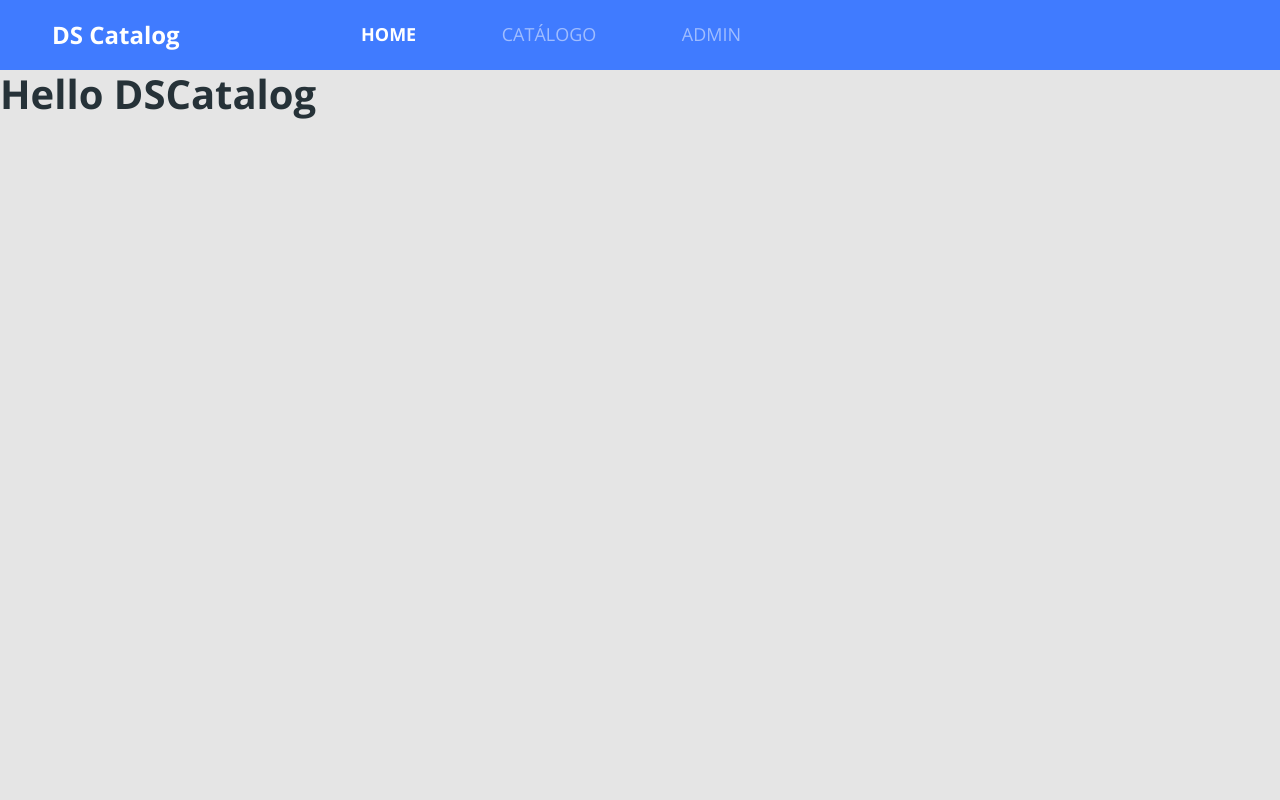
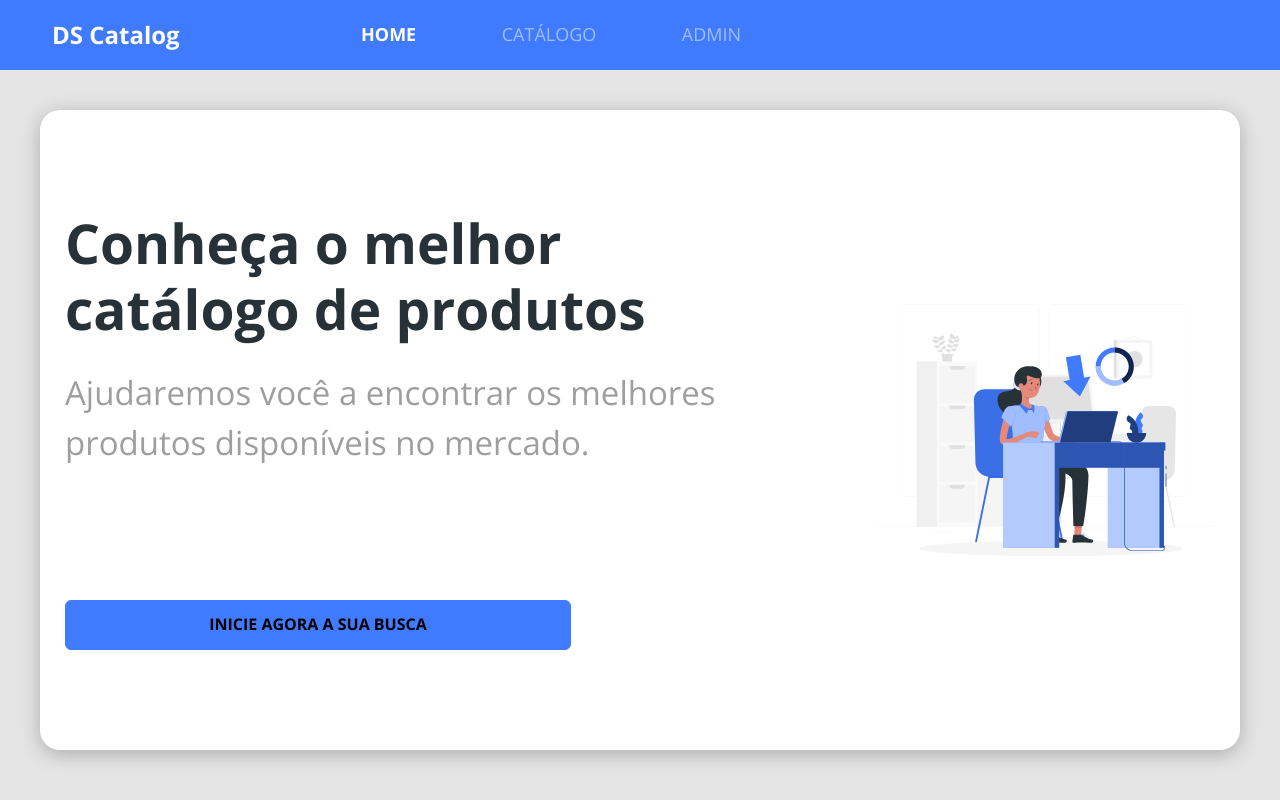
Before and after one commit to xflprflx/dscatalog, a React (Create React App) app in the folder frontweb/: page / in a window 1280 px wide. Built offline with nearby package versions, Linux system fonts and the light colour scheme; the HTML template or start-up script is replaced by a standard one.

Commit message:
Home styling

```diff
--- a/frontweb/src/App.tsx
+++ b/frontweb/src/App.tsx
@@ -1,14 +1,11 @@
-import Navbar from 'components/Navbar';
 import './assets/styles/custom.scss';
 import './App.css';
+import Home from 'pages/Home';
 
 const App = () => {
   return (
-    <>
-      <Navbar />
-      <h1>Hello DSCatalog</h1>
-    </>
+    <Home />
   );
-}
+};
 
 export default App;
--- /dev/null
+++ b/frontweb/src/components/ButtonIcon/index.tsx
@@ -0,0 +1,12 @@
+import './styles.css'
+
+const ButtonIcon = () => {
+
+    return (
+        <button className="btn btn-primary btn-icon">
+            <h6>INICIE AGORA A SUA BUSCA</h6>
+        </button>
+    )
+}
+
+export default ButtonIcon;
--- /dev/null
+++ b/frontweb/src/components/ButtonIcon/styles.css
@@ -0,0 +1,3 @@
+.btn-icon {
+    height: 50px;
+}
--- a/frontweb/src/components/Navbar/styles.css
+++ b/frontweb/src/components/Navbar/styles.css
@@ -1,10 +1,10 @@
-.main-nav{
-
+nav.main-nav{
+    padding-left: 40px;
     min-height: 70px;
 }
 
 .nav-logo-text, .nav-logo-text:hover {
-    padding-left: 40px;
+
     color: #fff;
 }
 
--- /dev/null
+++ b/frontweb/src/pages/Home/index.tsx
@@ -0,0 +1,32 @@
+import { ReactComponent as MainImage } from 'assets/images/main-image.svg';
+import ButtonIcon from 'components/ButtonIcon';
+import Navbar from 'components/Navbar';
+
+import './styles.css';
+
+const Home = () => {
+  return (
+    <>
+      <Navbar />
+      <div className="home-container">
+        <div className="home-card">
+          <div className="home-content-container">
+            <div>
+              <h1>Conheça o melhor catálogo de produtos</h1>
+              <p>
+                Ajudaremos você a encontrar os melhores produtos disponíveis no
+                mercado.
+              </p>
+            </div>
+            <ButtonIcon />
+          </div>
+          <div className="home-image-container">
+            <MainImage></MainImage>
+          </div>
+        </div>
+      </div>
+    </>
+  );
+};
+
+export default Home;
--- /dev/null
+++ b/frontweb/src/pages/Home/styles.css
@@ -0,0 +1,135 @@
+.home-container {
+  padding: 10px;
+  font-size: 20px;
+  text-align: center;
+}
+
+.home-card {
+  display: flex;
+  flex-direction: column-reverse;
+  background-color: #fff;
+  box-shadow: 0px 4px 20px 0px rgba(0, 0, 0, 0.25);
+  border-radius: 20px;
+}
+
+.home-content-container {
+  display: flex;
+  flex-direction: column;
+  align-items: center;
+  padding: 10px 10px 60px 10px;
+}
+
+.home-content-container h1 {
+  width: 260px;
+  font-size: 1em;
+  margin-bottom: 15px;
+}
+
+.home-content-container p {
+  width: 260px;
+  color: #9e9e9e;
+  font-size: 0.6em;
+  margin-bottom: 30px;
+}
+
+.home-image-container {
+  padding: 50px 15px;
+}
+
+.home-image-container svg {
+  width: 100%;
+  height: auto;
+}
+
+@media (min-width: 576px) {
+  .home-container {
+    padding: 15px;
+    font-size: 40px;
+  }
+
+  .home-content-container h1 {
+    width: 506px;
+    margin-bottom: 20px;
+  }
+  .home-content-container p {
+    width: 506px;
+    margin-bottom: 20px;
+  }
+
+  .home-content-container button {
+    width: 506px;
+  }
+
+  .home-image-container svg {
+    width: 506px;
+  }
+
+  @media (min-width: 768px) {
+    .home-image-container {
+      padding: 100px 20px;
+    }
+
+    .home-content-container {
+      padding: 20px 20px 100px 20px;
+    }
+  }
+
+  @media (min-width: 992px) {
+    .home-container {
+      font-size: 55px;
+      padding: 40px;
+    }
+
+    .home-image-container {
+      padding: 125px 20px;
+    }
+
+    .home-content-container {
+      padding: 20px 20px 150px 20px;
+    }
+
+    .home-content-container h1 {
+      width: 700px;
+      margin-bottom: 26px;
+    }
+
+    .home-content-container p {
+      width: 700px;
+      margin-bottom: 47px;
+    }
+  }
+
+  @media (min-width: 1200px) {
+    .home-card {
+      flex-direction: row;
+      justify-content: space-around;
+      padding: calc(((85vh - 480px) / 2) - 20px) 0;
+    }
+
+    .home-content-container {
+      height: 480px;
+      width: 800px;
+      padding: 20px;
+      align-items: flex-start;
+      text-align: left;
+      align-content: space-between;
+      flex-flow: wrap;
+    }
+
+    .home-image-container {
+      display: flex;
+      align-items: center;
+      padding: 20px;
+    }
+
+    .home-image-container svg {
+      width: 100%;
+    }
+  }
+
+  @media (min-width: 1400px) {
+    .home-image-container svg {
+      width: 480px;
+    }
+  }
+}
```
Also changed, not shown: frontweb/src/assets/images/main-image.svg (added), frontweb/src/components/Navbar/index.tsx (line endings or trailing spaces).
